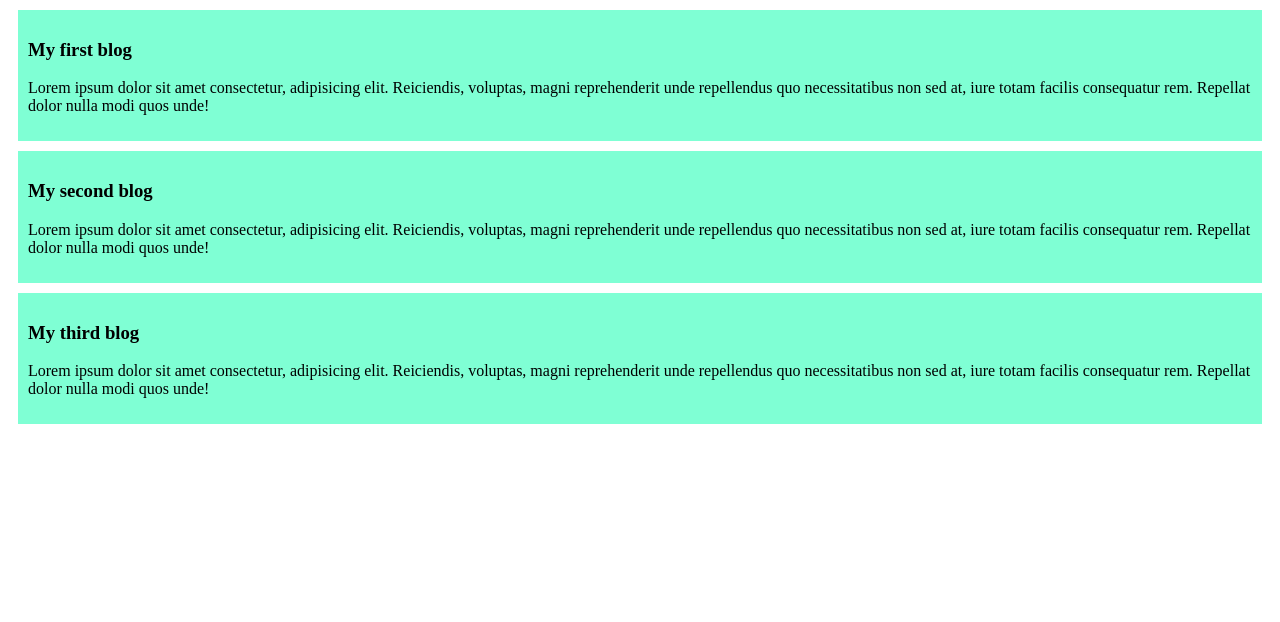
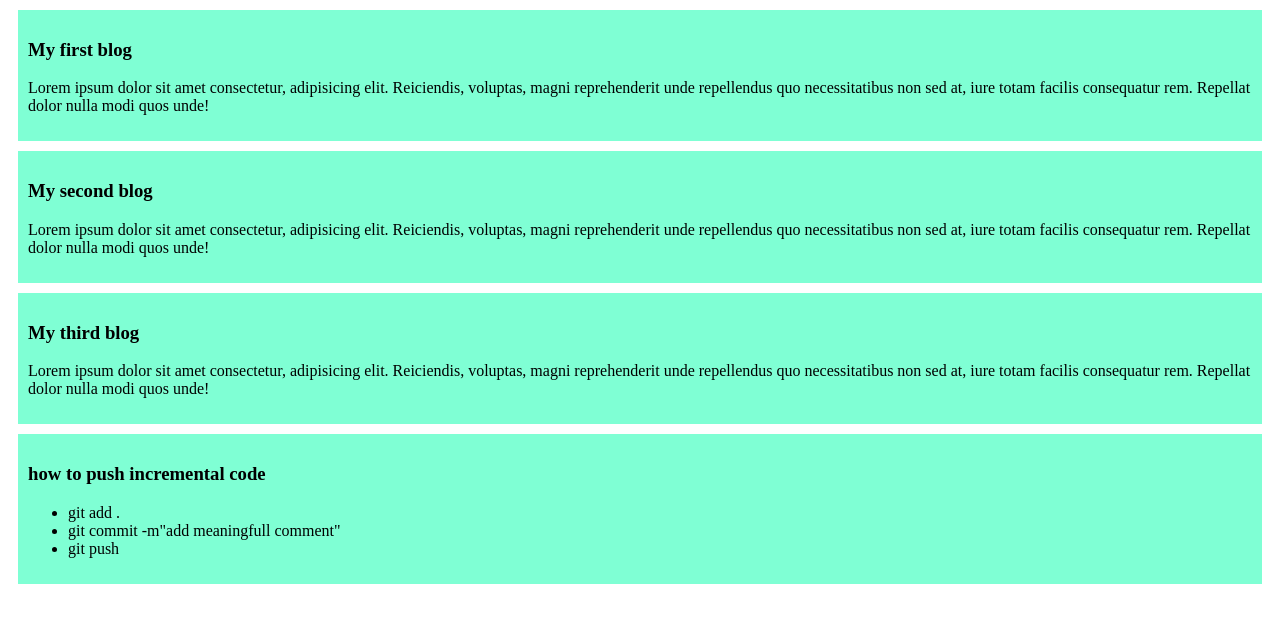
Before and after one commit to jubairbiswas/my-first-github-repo, a plain HTML site: page index.html in a window 1280 px wide. Drawn offline with Linux system fonts and the light colour scheme.

Commit message:
add list item"

```diff
--- a/index.html
+++ b/index.html
@@ -19,5 +19,13 @@
         <h3>My third blog</h3>
         <p>Lorem ipsum dolor sit amet consectetur, adipisicing elit. Reiciendis, voluptas, magni reprehenderit unde repellendus quo necessitatibus non sed at, iure totam facilis consequatur rem. Repellat dolor nulla modi quos unde!</p>
     </div>
+    <div>
+        <h3>how to push incremental code</h3>
+        <ul>
+            <li>git add .</li>
+            <li>git commit -m"add meaningfull comment"</li>
+            <li>git push</li>
+        </ul>
+    </div>
 </body>
 </html>
```
